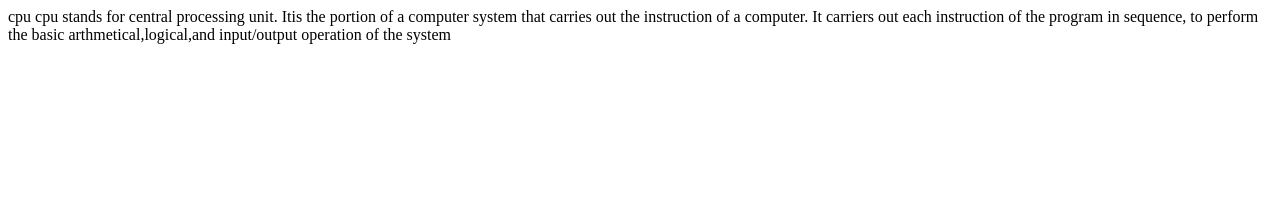
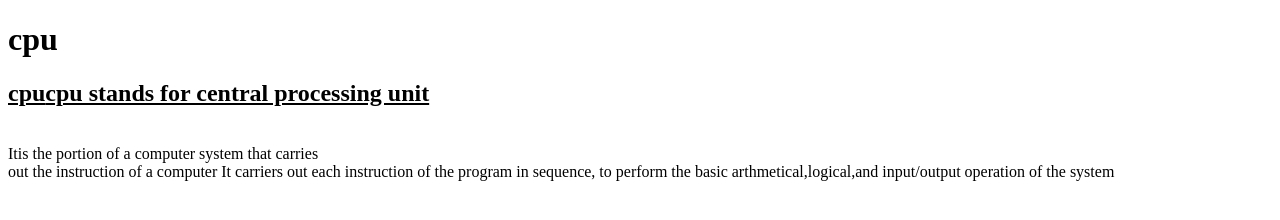
Before and after one commit to iamneo-production/fcabbdaecaadaeccdfffebaeceaec, a plain HTML site: page public/index.html in a window 1280 px wide. Drawn offline with Linux system fonts and the light colour scheme.

Commit message:
Backup Commit

```diff
--- a/public/index.html
+++ b/public/index.html
@@ -8,10 +8,10 @@
     <link rel="stylesheet" href="style.css" />
 </head>
 <body>
-    <h>cpu</h>
-    cpu stands for central processing unit.
-        Itis the portion of a computer system that carries
-        out the instruction of a computer.
+    <h1>cpu</h1>
+    <h2><u><b>cpu</b>cpu stands for central processing unit</i></u></h2><br>
+        Itis the portion of a computer system that carries<br>
+        out the instruction of a computer
         It carriers out each instruction of the program in sequence,
         to perform the basic arthmetical,logical,and input/output operation of the system </p>
 </body>
```
